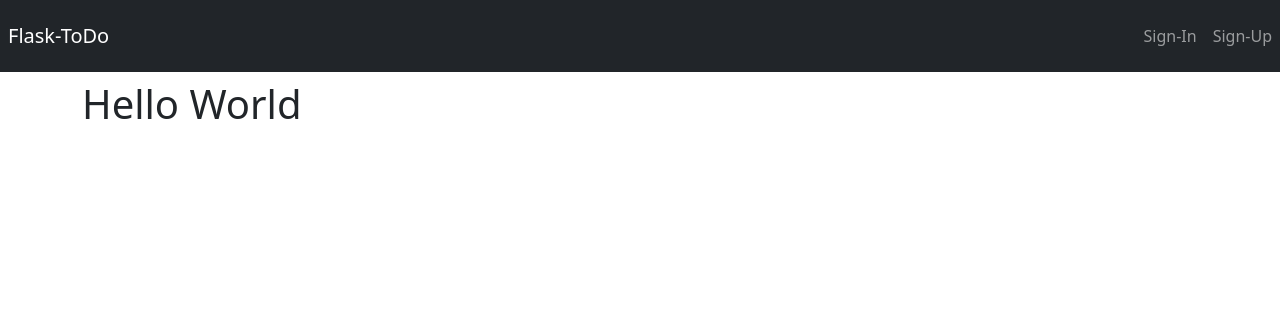
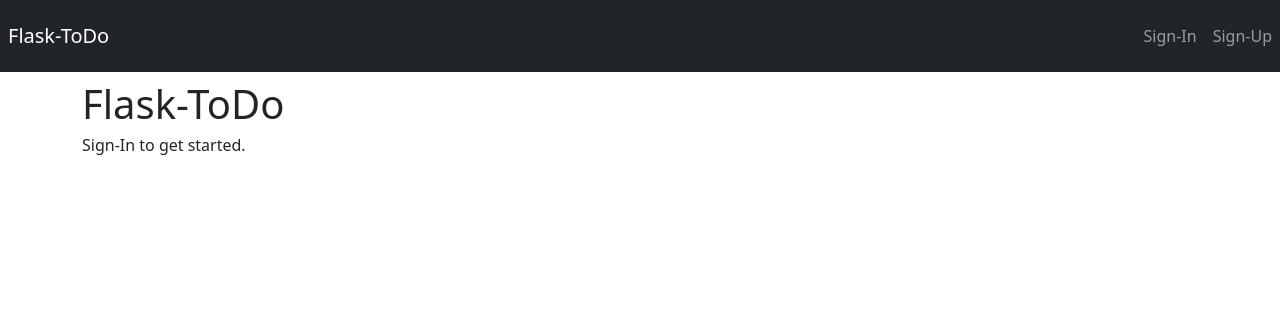
Before and after one commit to BenMcLean981/flask-todo, a Flask app: page / in a window 1280 px wide. Shown: the top 332 px of the page. Run offline with Flask 2, Linux system fonts and the light colour scheme.

Commit message:
Updating homepage.

```diff
--- a/todo/home/templates/home.html
+++ b/todo/home/templates/home.html
@@ -1,6 +1,7 @@
 {% extends "base.html" %}
 {% block content %}
 <div>
-    <h1>Hello World</h1>
+    <h1>Flask-ToDo</h1>
+    <h6>Sign-In to get started.</h6>
 </div>
 {% endblock %}
```
